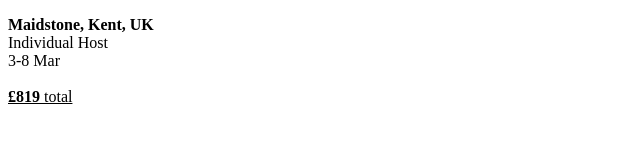
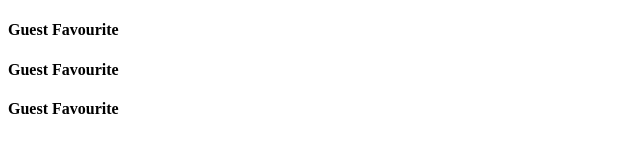
Before and after one commit to ArionKing/newproject, a plain HTML site: page index.html in a window 1280 px wide. Shown: the whole page, without its empty margins (0-640 px from the left). Drawn offline with Linux system fonts and the light colour scheme.

Commit message:
User guest favourite interaction button

```diff
--- a/index.html
+++ b/index.html
@@ -7,17 +7,11 @@
 
 <body>
 
+    <h4>Guest Favourite</h4>
+    <h4>Guest Favourite</h4>
+    <h4>Guest Favourite</h4>
+</body
 
-    <p>
-        <b>Maidstone, Kent, UK</b>
-        <br>
-        Individual Host
-        <br>
-        3-8 Mar
-        <br><br>
-    <u>
-        <b>£819</b>
-        total
-    </u> </p>
+<footer>
 
-</body
+</footer>
```
